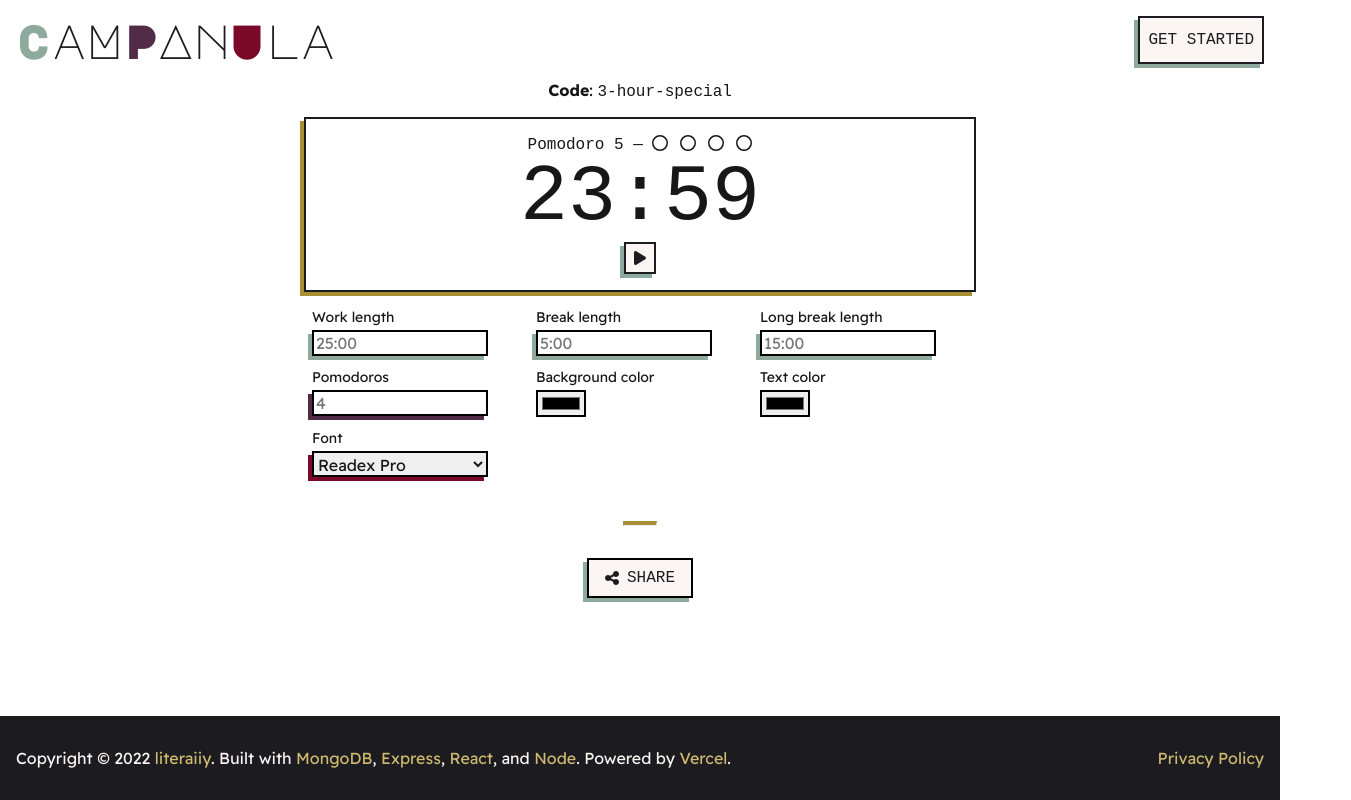
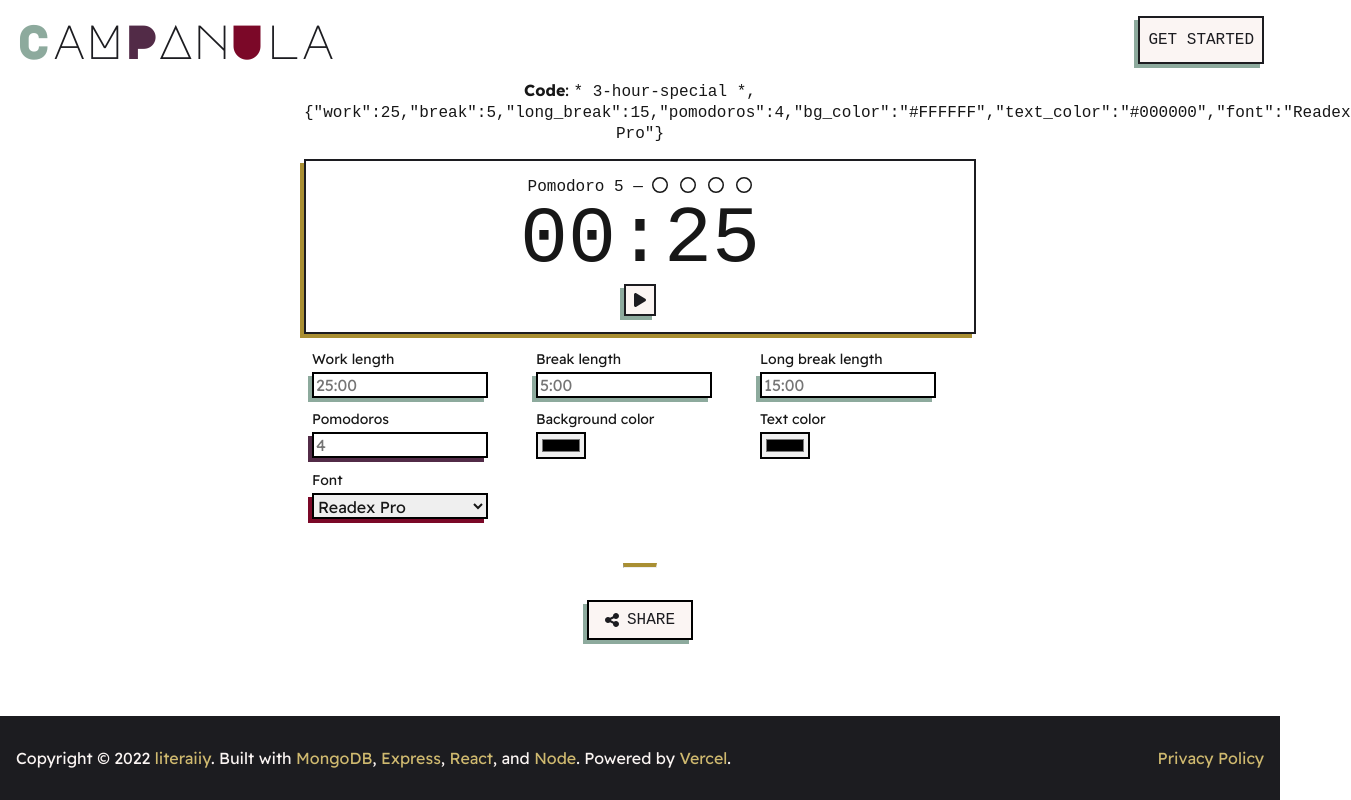
Before and after one commit to literaiiy/campanula, a React (Create React App) app: page /pomo/3-hour-special in a window 1280 px wide. Shown: the whole page, 1351 px wide, since content can reach past the window. Built offline with nearby package versions, Linux system fonts and the light colour scheme; a web font is replaced by a local one.

Commit message:
Input fields work now, no functionality

```diff
--- a/src/components/pomo/Settings.tsx
+++ b/src/components/pomo/Settings.tsx
@@ -1,16 +1,26 @@
 import SettingsOption from "./SettingsOption"
 import '../../styles/Settings.scss'
+import { useState } from "react";
 
-export default function Settings() {
+interface Props {
+  readonly onUpdate: Function;
+}
+
+export default function Settings(props: Props) {
+
+  const liftState = (opt: string, value: string | number) => {
+    props.onUpdate(opt, value)
+  }
+
   return (
     <ul className="settings-list">
-      <SettingsOption type="hms" id="work-time" label="Work length" ph="25:00"/>
-      <SettingsOption type="hms" id="break-time" label="Break length" ph="5:00"/>
-      <SettingsOption type="hms" id="long-break-time" label="Long break length" ph="15:00"/>
-      <SettingsOption type="integer" id="set-length" label="Pomodoros" ph="4"/>
-      <SettingsOption type="color" id="bg-color" label="Background color" ph="#000000"/>
-      <SettingsOption type="color" id="text-color" label="Text color"/>
-      <SettingsOption type="font" id="font" label="Font" ph="Readex Pro"/>
+      <SettingsOption onUpdate={liftState} type="hms" id="work" label="Work length" ph="25:00"/>
+      <SettingsOption onUpdate={liftState} type="hms" id="break" label="Break length" ph="5:00"/>
+      <SettingsOption onUpdate={liftState} type="hms" id="long_break" label="Long break length" ph="15:00"/>
+      <SettingsOption onUpdate={liftState} type="integer" id="pomodoros" label="Pomodoros" ph="4"/>
+      <SettingsOption onUpdate={liftState} type="color" id="bg_color" label="Background color" ph="#000000"/>
+      <SettingsOption onUpdate={liftState} type="color" id="text_color" label="Text color"/>
+      <SettingsOption onUpdate={liftState} type="font" id="font" label="Font" ph="Readex Pro"/>
     </ul>
   )
 }
--- a/src/components/pomo/SettingsOption.tsx
+++ b/src/components/pomo/SettingsOption.tsx
@@ -1,8 +1,15 @@
-import { useState } from "react";
+import React, { useState } from "react";
 import "../../styles/SettingsOption.scss"
 import { themeFonts } from "../../lib/constants"
+import { forceHMSFormat, formatHMS, hmsToSec } from "../../lib/funcs"
 
+
+interface onUpdateArgs {
+
+  // fn: (opt: string, value: string | number) => {s: string, n: number};
+}
 interface Props {
+  readonly onUpdate: Function;
   readonly type: "hms" | "integer" | "color" | "font";
   readonly id: string;
   readonly label?: string;
@@ -13,25 +20,42 @@ export default function SettingsOption(props: Props) {
   const [HMSInputValue, setHMSInputValue] = useState("");
   const [pomoInputValue, setPomoInputValue] = useState('');
 
-  function handleHMSInput(e: React.ChangeEvent<HTMLInputElement>) {
+  // Handle change in the work/break/long break inputs
+  const handleHMSOnChange = (e: React.ChangeEvent<HTMLInputElement>) => {
     const formattedHMS = formatHMS(e.target.value);
     setHMSInputValue(formattedHMS);
   }
 
-  function handlePomoInput(e: React.ChangeEvent<HTMLInputElement>) {
+  const handleHMSOnBlur = (e: React.ChangeEvent<HTMLInputElement>) => {
+    const formattedHMS = forceHMSFormat(e.target.value);
+    setHMSInputValue(formattedHMS);
+    console.log(e)
+    props.onUpdate(e.target.name, hmsToSec(formattedHMS))
+  }
+
+  // Handle change in pomodoro input
+  const handlePomoInput = (e: React.ChangeEvent<HTMLInputElement>) => {
     const MAX = 30;
     const MIN = 1;
     console.log(e.target.value)
 
     const formattedPomo = formatPomoCount(e.target.value, MIN, MAX)
     setPomoInputValue(formattedPomo)
+    console.log(e)
   }
 
+  const handleIntOnBlur = (e: React.ChangeEvent<HTMLInputElement>) => {
+    console.log(e)
+    props.onUpdate(e.target.name, e.target.valueAsNumber)
+  }
+
+  // Create input
   let input = <input type='text' name={props.id} placeholder={props.ph}/>
   switch (props.type) {
     case "hms":
       input = <input
-        onChange={(e) => handleHMSInput(e)}
+        onChange={(e) => handleHMSOnChange(e)}
+        onBlur={(e) => handleHMSOnBlur(e)}
         value={HMSInputValue}
         className="teal-shadow"
         type="tel"
@@ -42,9 +66,11 @@ export default function SettingsOption(props: Props) {
       break;
     case "integer":
       input = <input
+        onChange={(e) => handlePomoInput(e)}
+        onBlur={(e) => handleIntOnBlur(e)}
         className="purple-shadow"
         type="number"
-        onChange={(e) => handlePomoInput(e)}
+
         value={pomoInputValue}
         name={props.id}
         placeholder={props.ph}
@@ -73,25 +99,13 @@ export default function SettingsOption(props: Props) {
     </select>
     break;
   }
+
   return (
     <li id={props.id + "-container"} className='option-container'>
       <label htmlFor={props.id}>{props.label}</label>
       {input}
     </li>
   )
-}
-
-function formatHMS(v: string) {
-  if (!v) return v;
-
-  const HMS = v.replace(/[^\d]/g, "")
-  const length = HMS.length;
-
-  if (length < 3) { return HMS; }
-  if (length < 4) { return `${HMS.slice(0,1)}:${HMS.slice(1,)}` }
-  if (length < 5) { return `${HMS.slice(0,2)}:${HMS.slice(2,)}` }
-  if (length < 6) { return `${HMS.slice(0,1)}:${HMS.slice(1,3)}:${HMS.slice(3,6)}` }
-  return `${HMS.slice(0,2)}:${HMS.slice(2,4)}:${HMS.slice(4,7)}`
 }
 
 function formatPomoCount(v: string, MIN: number, MAX: number) {
--- a/src/components/pomo/timer/Countdown.tsx
+++ b/src/components/pomo/timer/Countdown.tsx
@@ -1,8 +1,18 @@
-export default function Countdown() {
+import { useState } from "react";
+import { secToHMS } from "../../../lib/funcs";
+
+interface Props {
+  workTime: number;
+  breakTime: number;
+}
+
+export default function Countdown(props: Props) {
+  const [cdTime, setCdTime] = useState(props.workTime);
+
   return (
     <>
       <div className='time'>
-          23:59
+        {secToHMS(props.workTime, true)}
       </div>
     </>
   )
--- a/src/components/pomo/timer/Timer.tsx
+++ b/src/components/pomo/timer/Timer.tsx
@@ -2,12 +2,19 @@ import SetCount from "./SetCount"
 import Countdown from "./Countdown"
 import StartPause from "./StartPause"
 import "../../../styles/Timer.scss"
+import { useState } from 'react'
+import type { ISettingsObj } from '../../../lib/constants.js'
 
-export default function Timer() {
+interface Props {
+  conf: ISettingsObj;
+}
+
+export default function Timer(props: Props) {
+
   return (
     <div className='timer'>
-      <SetCount pomodoros={4}/>
-      <Countdown/>
+      <SetCount pomodoros={props.conf.pomodoros}/>
+      <Countdown workTime={props.conf.work} breakTime={props.conf.break}/>
       <StartPause/>
     </div>
   )
--- a/src/lib/constants.js
+++ b/src/lib/constants.ts
@@ -1,3 +1,23 @@
+export interface ISettingsObj {
+  work: number;
+  break: number;
+  long_break: number;
+  pomodoros: number;
+  bg_color: string;
+  text_color: string;
+  font: string;
+}
+
+export const defaultOptions: ISettingsObj = {
+  work: 25,
+  break: 5,
+  long_break: 15,
+  pomodoros: 4,
+  bg_color: "#FFFFFF",
+  text_color: "#000000",
+  font: "Readex Pro",
+}
+
 export const themeFonts = [
   'Readex Pro',
   'Manrope',
--- /dev/null
+++ b/src/lib/funcs.ts
@@ -0,0 +1,50 @@
+
+// Converts a string in the HH:MM:SS format to an integer amount of seconds
+export const hmsToSec = (str: string) => {
+  const h = +str.slice(0, 2);
+  const m = +str.slice(3, 5);
+  const s = +str.slice(6,  );
+  return 3600 * h + 60 * m + s;
+}
+
+// Converts minutes to seconds
+export const minToSec = (m: number) => {
+  return m * 60;
+}
+
+// Convert an positive integer amount of seconds to the HH:MM:SS format
+// Maxes out at 99:59:59 (359999 sec)
+export const secToHMS = (sec: number, removeHourPadding: boolean) => {
+  sec = Math.min(sec, 359999)
+
+  const h = Math.floor(sec/3600);
+  const m = Math.floor((sec - h * 3600)/60);
+  const s = sec % 60;
+
+  if (removeHourPadding && h === 0) {
+    return `${(''+m).padStart(2, "0")}:${(''+s).padStart(2, "0")}`
+  }
+  return `${(''+h).padStart(2, "0")}:${(''+m).padStart(2, "0")}:${(''+s).padStart(2, "0")}`
+}
+
+
+// Forces the HH:MM:SS format on a specified string
+// Also sanitizes input, reducing out-of-bounds numbers into the maximum specified time limit
+export const forceHMSFormat = (str: string) => {
+  return secToHMS(hmsToSec(str.padStart(8, "00:00:00")), false);
+}
+
+
+// Format a numeric string into the HH:MM:SS format
+export const formatHMS = (v: string) => {
+  if (!v) return v;
+
+  const HMS = v.replace(/[^\d]/g, "")
+  const length = HMS.length;
+
+  if (length < 3) { return HMS; }
+  if (length < 4) { return `${HMS.slice(0,1)}:${HMS.slice(1,)}` }
+  if (length < 5) { return `${HMS.slice(0,2)}:${HMS.slice(2,)}` }
+  if (length < 6) { return `${HMS.slice(0,1)}:${HMS.slice(1,3)}:${HMS.slice(3,6)}` }
+  return `${HMS.slice(0,2)}:${HMS.slice(2,4)}:${HMS.slice(4,7)}`
+}
--- a/src/routes/pomo.tsx
+++ b/src/routes/pomo.tsx
@@ -4,21 +4,56 @@ import Settings from '../components/pomo/Settings';
 import ShareMenu from '../components/pomo/ShareMenu';
 import { Helmet } from 'react-helmet';
 import "../styles/pomo.scss"
+import { useState } from 'react';
+import { defaultOptions } from "../lib/constants";
+import type { ISettingsObj } from '../lib/constants.js';
 
 export default function Pomo() {
-  let params = useParams();
+  const params = useParams();
+
+  // DEVELOPMENT ONLY
+  // const data: Record<string, ISettingsObj> = {'default': {work: 25,break: 5,long_break: 15,pomodoros: 4,bg_color: "#FFFFFF",text_color: "#000000",font: "Readex Pro"}}
+
+  // const [settings, setSettings] = useState(data[params.id || 'hard-worker']);
+  const [options, setOptions] = useState(defaultOptions);
+
+  const setOptionsHandler = (property: string, value: string | number) => {
+    setOptions({
+      ...options,
+      [property]: value,
+    })
+  }
+
   return (
     <>
       <Helmet>
         <title>{params.id} - Campanula</title>
       </Helmet>
       <section className="pomo-main">
-        <div><b>Code</b>: <span className="monospace">{params.id}</span></div>
-        <Timer />
-        <Settings />
+        <div><b>Code</b>: <span className="monospace">* {params.id} *, {JSON.stringify(options)}</span></div>
+        <Timer conf={options}/>
+        <Settings onUpdate={setOptionsHandler} />
         <hr className='short-hr'/>
         <ShareMenu />
       </section>
     </>
   )
 }
+
+// Reads URL parameter and returns configuration object
+// function verifyParams(param: ISettingsObj) {
+//   let settingsObj = {
+//     work: 25,
+//     break: 5,
+//     long_break: 15,
+//     pomodoros: 4,
+//     bg_color: "#FFFFFF",
+//     text_color: "#000000",
+//     font: "Readex Pro"
+//   }
+//   try {
+
+//   } catch {
+//     return null;
+//   }
+// }
```
